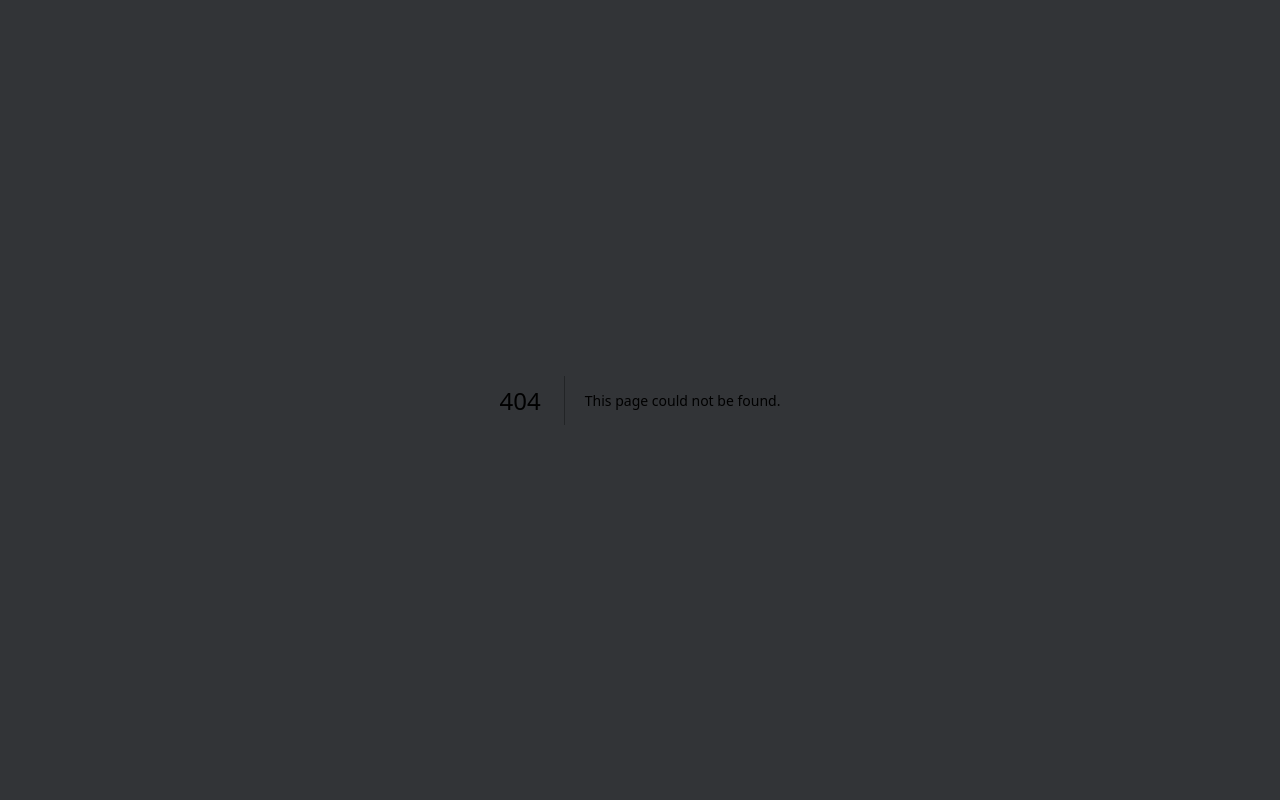
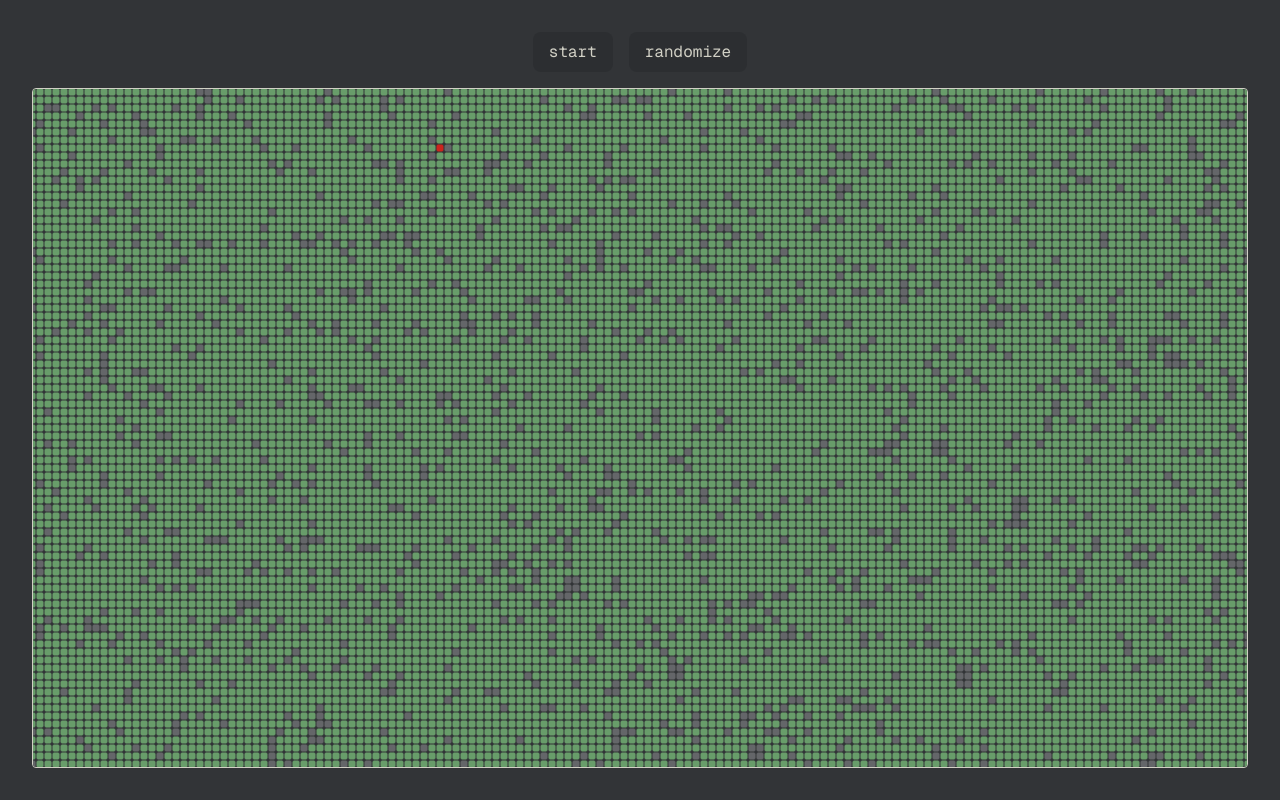
Before and after one commit to kitkovsky/cellular-automata, a Next.js app: page /wildfire in a window 1280 px wide. Before the commit this address had no page. Built offline with nearby package versions, Linux system fonts and the light colour scheme.

Commit message:
add wildfire sim page

```diff
--- a/src/app/page.tsx
+++ b/src/app/page.tsx
@@ -5,6 +5,7 @@ export default function HomePage() {
     { name: 'game-of-life', href: '/game-of-life' },
     { name: 'seeds', href: '/seeds' },
     { name: "brian's brain", href: '/brians-brain' },
+    { name: 'wildfire', href: '/wildfire' },
   ]
 
   return (
--- /dev/null
+++ b/src/app/wildfire/layout.tsx
@@ -0,0 +1,13 @@
+import type { Metadata } from 'next'
+
+export const metadata: Metadata = {
+  title: 'Delightful Animations | Wildfire',
+}
+
+export default function WildfireLayout({
+  children,
+}: {
+  children: JSX.Element
+}) {
+  return children
+}
--- /dev/null
+++ b/src/app/wildfire/page.tsx
@@ -0,0 +1,41 @@
+'use client'
+
+import { useRef, useState } from 'react'
+import { Button } from '@/components/Button'
+import { AutomatonCanvas } from '@/components/AutomatonCanvas'
+import {
+  randomizeGrid,
+  createGrid,
+  updateGrid,
+  drawGrid,
+  type WFCell,
+} from '@/automata-logic/wildfire'
+
+export default function WildfirePage() {
+  const [isRunning, setIsRunning] = useState(false)
+
+  const canvasRef = useRef<HTMLCanvasElement>(null)
+  const gridRef = useRef<WFCell[][]>([])
+
+  return (
+    <div className="relative flex h-full max-h-screen flex-col items-center justify-center gap-4 py-4 md:py-6 lg:py-8">
+      <div className="flex gap-4">
+        <Button onClick={() => setIsRunning((prev) => !prev)}>
+          {isRunning ? 'stop' : 'start'}
+        </Button>
+        <Button onClick={() => randomizeGrid(gridRef, canvasRef)}>
+          randomize
+        </Button>
+      </div>
+
+      <AutomatonCanvas
+        canvasRef={canvasRef}
+        gridRef={gridRef}
+        createGrid={createGrid}
+        updateGrid={updateGrid}
+        drawGrid={drawGrid}
+        isRunning={isRunning}
+      />
+    </div>
+  )
+}
--- /dev/null
+++ b/src/automata-logic/wildfire.ts
@@ -0,0 +1,182 @@
+import { type MutableRefObject, type RefObject } from 'react'
+import {
+  canvasConfig,
+  type GenericAutomatonCell,
+} from '@/components/AutomatonCanvas'
+import { drawRoundedRects } from '@/utils/canvas.utils'
+import { getWeightedRandom } from '@/utils/random.utils'
+import { tailwindColors } from '~/tailwind.config'
+
+enum WFCellState {
+  BURNING = 'burning',
+  WITH_FUEL_NOT_BURNED = 'with_fuel_not_burned',
+  FUEL_FREE = 'fuel_free',
+  BURNED = 'burned',
+}
+
+export type WFCell = GenericAutomatonCell<WFCellState>
+
+const WF_CELLS: Record<WFCellState, WFCell> = {
+  [WFCellState.BURNING]: {
+    state: WFCellState.BURNING,
+    color: tailwindColors.red,
+  },
+  [WFCellState.WITH_FUEL_NOT_BURNED]: {
+    state: WFCellState.WITH_FUEL_NOT_BURNED,
+    color: tailwindColors.aqua,
+  },
+  [WFCellState.FUEL_FREE]: {
+    state: WFCellState.FUEL_FREE,
+    color: tailwindColors.gray40,
+  },
+  [WFCellState.BURNED]: {
+    state: WFCellState.BURNED,
+    color: tailwindColors.black,
+  },
+}
+
+const willBurn = (
+  burningNeighborsCount: number,
+  state: WFCellState,
+): boolean => {
+  const pBurn = burningNeighborsCount * 0.33 || 0.000001
+
+  return state === WFCellState.WITH_FUEL_NOT_BURNED && pBurn > Math.random()
+}
+
+const willRegrow = (
+  burningNeighborsCount: number,
+  notBurnedNeighborsCount: number,
+  state: WFCellState,
+): boolean => {
+  const pRegrow = notBurnedNeighborsCount * 0.006
+
+  return (
+    state === WFCellState.BURNED &&
+    burningNeighborsCount === 0 &&
+    pRegrow > Math.random()
+  )
+}
+
+const { rowsCount, colsCount, width, height, gap, paddingOffset, cellSize } =
+  canvasConfig
+const operations = [
+  [-1, -1],
+  [-1, 0],
+  [-1, 1],
+  [0, -1],
+  [0, 1],
+  [1, -1],
+  [1, 0],
+  [1, 1],
+] as const
+
+export const createGrid = (initialState: 'empty' | 'random'): WFCell[][] => {
+  const rows: WFCell[][] = []
+
+  for (let rowIdx = 0; rowIdx < rowsCount; rowIdx++) {
+    rows.push([])
+
+    for (let colIdx = 0; colIdx < colsCount; colIdx++) {
+      if (initialState === 'empty') {
+        rows[rowIdx].push(WF_CELLS.burned)
+      } else {
+        rows[rowIdx].push(
+          getWeightedRandom(
+            new Map([
+              [WF_CELLS.fuel_free, 0.1],
+              [WF_CELLS.burning, 0.0001],
+              [WF_CELLS.with_fuel_not_burned, 0.8999],
+            ]),
+          ),
+        )
+      }
+    }
+  }
+
+  return rows
+}
+
+export const updateGrid = (prevGrid: WFCell[][]): WFCell[][] => {
+  const nextGrid = createGrid('empty')
+
+  for (let rowIdx = 0; rowIdx < rowsCount; rowIdx++) {
+    for (let colIdx = 0; colIdx < colsCount; colIdx++) {
+      const cell = prevGrid[rowIdx][colIdx]
+
+      let burningNeighborsCount = 0
+      let notBurnedNeighborsCount = 0
+
+      operations.forEach(([x, y]) => {
+        const newRow = (rowIdx + x + rowsCount) % rowsCount
+        const newCol = (colIdx + y + colsCount) % colsCount
+
+        switch (prevGrid[newRow][newCol].state) {
+          case WFCellState.BURNING:
+            burningNeighborsCount++
+            break
+          case WFCellState.WITH_FUEL_NOT_BURNED:
+            notBurnedNeighborsCount++
+            break
+          default:
+            break
+        }
+      })
+
+      if (willBurn(burningNeighborsCount, cell.state)) {
+        nextGrid[rowIdx][colIdx] = WF_CELLS.burning
+      } else if (
+        willRegrow(burningNeighborsCount, notBurnedNeighborsCount, cell.state)
+      ) {
+        nextGrid[rowIdx][colIdx] = WF_CELLS.with_fuel_not_burned
+      } else if (cell.state === WFCellState.BURNING) {
+        nextGrid[rowIdx][colIdx] = WF_CELLS.burned
+      } else {
+        nextGrid[rowIdx][colIdx] = cell
+      }
+    }
+  }
+
+  return nextGrid
+}
+
+export const drawGrid = (
+  ctx: CanvasRenderingContext2D,
+  grid: WFCell[][],
+): void => {
+  ctx.clearRect(0, 0, width(), height())
+
+  const cellCoords: Record<WFCellState, number[][]> = {
+    [WFCellState.BURNING]: [],
+    [WFCellState.WITH_FUEL_NOT_BURNED]: [],
+    [WFCellState.FUEL_FREE]: [],
+    [WFCellState.BURNED]: [],
+  }
+
+  grid.forEach((row, rowIdx) => {
+    row.forEach((cell, cellIdx) => {
+      const x = cellIdx * (cellSize + gap) + paddingOffset
+      const y = rowIdx * (cellSize + gap) + paddingOffset
+
+      cellCoords[cell.state].push([x, y])
+    })
+  })
+
+  Object.entries(cellCoords).forEach(([state, coords]) =>
+    drawRoundedRects({
+      ctx,
+      coords,
+      color: WF_CELLS[state as WFCellState].color,
+      w: cellSize,
+      h: cellSize,
+    }),
+  )
+}
+
+export const randomizeGrid = (
+  gridRef: MutableRefObject<WFCell[][]>,
+  canvasRef: RefObject<HTMLCanvasElement>,
+): void => {
+  gridRef.current = createGrid('random')
+  drawGrid(canvasRef.current!.getContext('2d')!, gridRef.current)
+}
--- /dev/null
+++ b/src/utils/random.utils.ts
@@ -0,0 +1,19 @@
+export const getWeightedRandom = <T>(options: Map<T, number>): T => {
+  const weightsSum = parseFloat(
+    Array.from(options.values())
+      .reduce((acc, curr) => acc + curr, 0)
+      .toFixed(4), // toFixed is needed to avoid floating point errors
+  )
+  if (weightsSum !== 1)
+    throw new Error('Weights must sum to 1, current sum is ' + weightsSum)
+
+  const random = Math.random()
+  let acc = 0
+
+  for (const [option, weight] of options) {
+    acc += weight
+    if (random <= acc) return option
+  }
+
+  throw new Error('Could not find option, this should never happen')
+}
--- a/tailwind.config.ts
+++ b/tailwind.config.ts
@@ -8,6 +8,9 @@ export const tailwindColors = {
   black: '#232427',
   orange: '#e2b514',
   'dark-orange': '#bc9710',
+  green: '#98971a',
+  aqua: '#689d6a',
+  red: '#cc241d',
 } as const
 
 const config: Config = {
```
